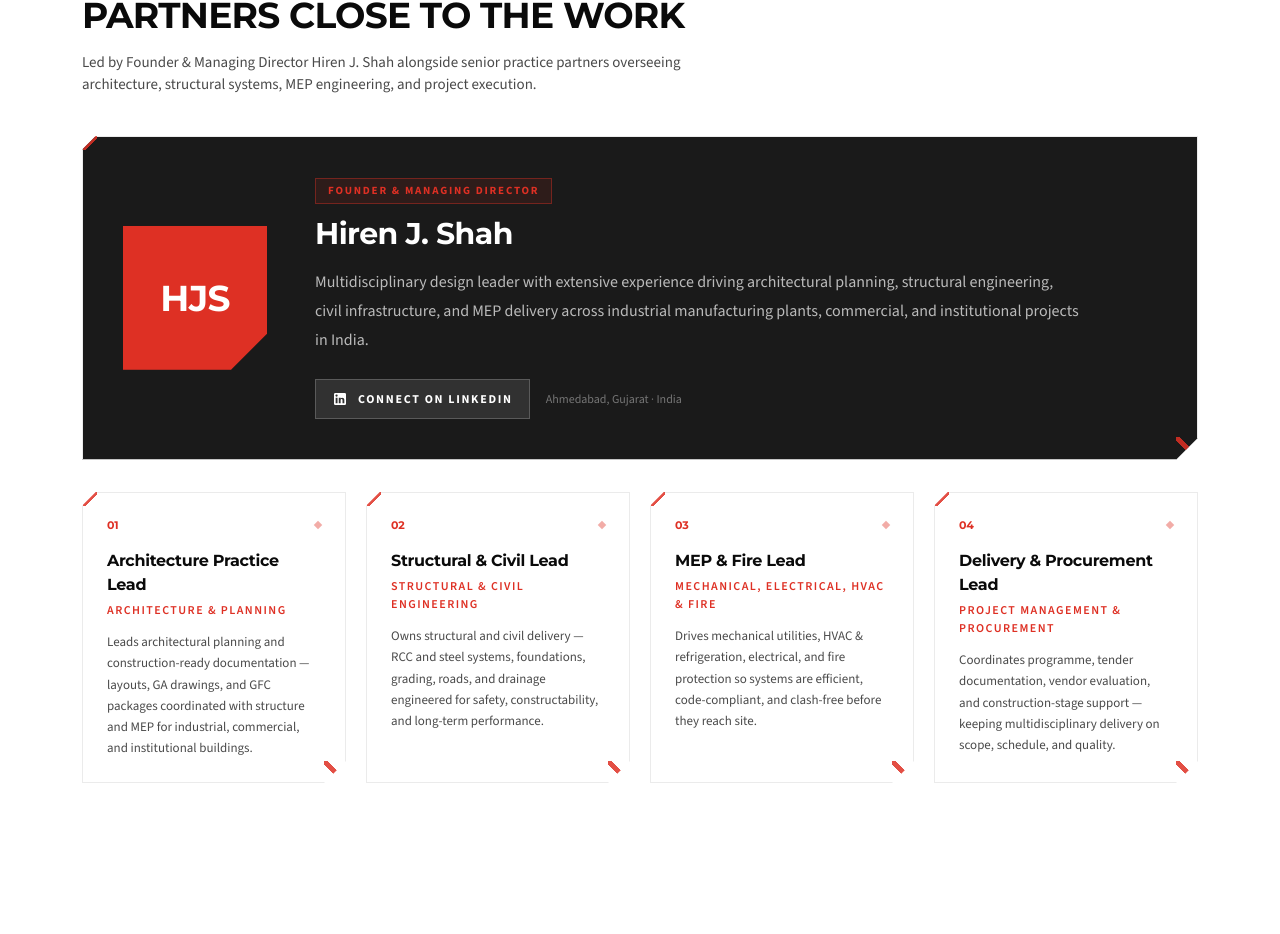
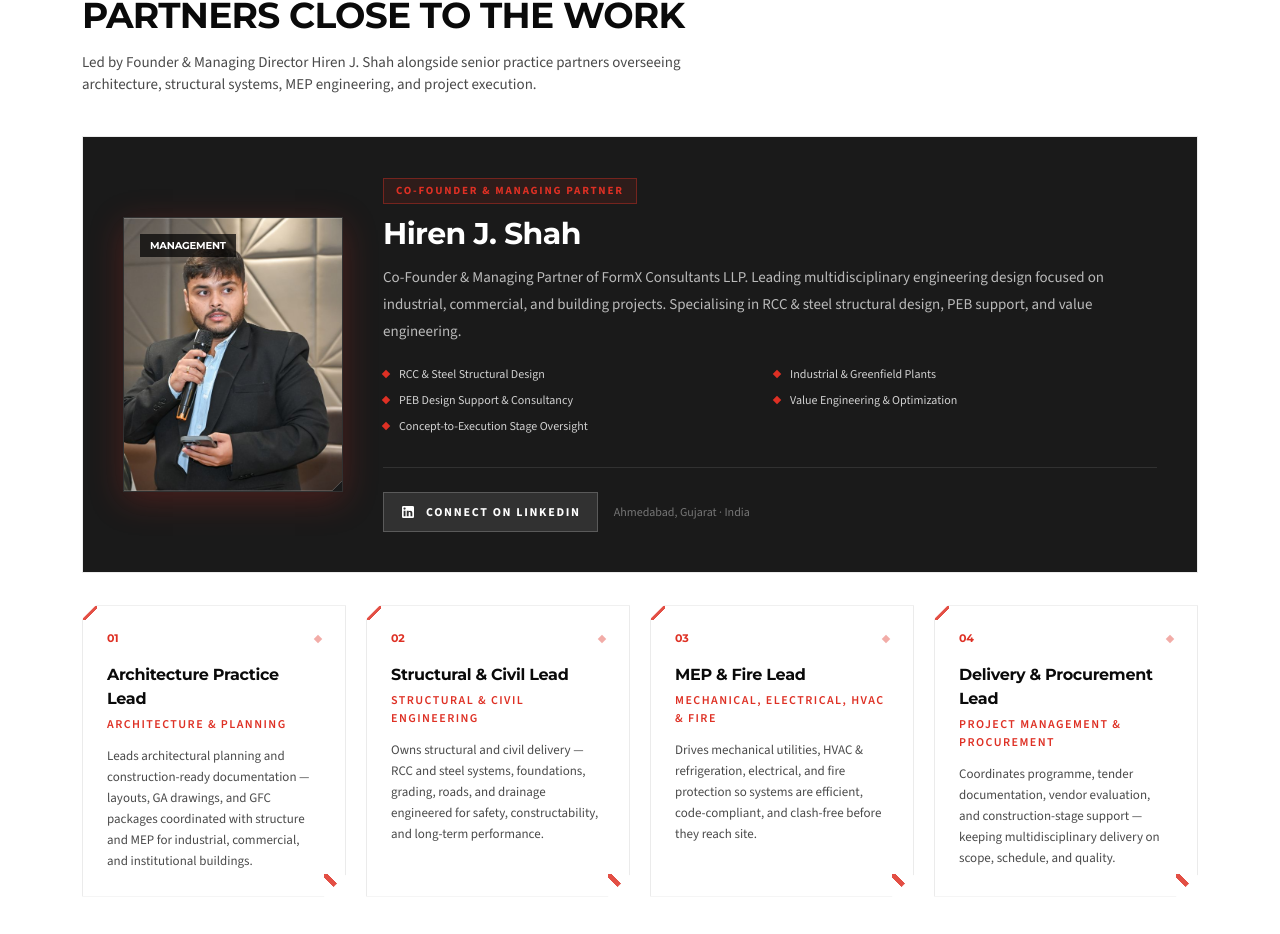
Before and after one commit to Poojan2107/FormX, a Next.js app: page /about in a window 1280 px wide. Shown: the part 2294-3228 px from the top of the page. Built offline with nearby package versions, Linux system fonts and the light colour scheme.

Commit message:
feat: enrich Hiren J. Shah profile with Co-Founder & Managing Partner experience highlights and 3 authentic LinkedIn technical articles

```diff
--- a/src/app/about/page.tsx
+++ b/src/app/about/page.tsx
@@ -189,27 +189,46 @@ export default function AboutPage() {
           {/* Featured Founder Spotlight Card */}
           {leadership.filter((p) => p.featured).map((founder) => (
             <Reveal key={founder.name} delay={0.04}>
-              <div className="formx-cut-x formx-edge formx-edge-x mt-10 border border-line bg-[#1a1a1a] p-6 text-white md:p-8 lg:p-10">
-                <div className="grid gap-8 lg:grid-cols-[auto_1fr] lg:items-center lg:gap-12">
-                  {/* Founder avatar badge */}
-                  <div className="formx-cut-lg flex size-28 shrink-0 items-center justify-center bg-x-red font-display text-3xl font-bold text-white shadow-[0_8px_32px_rgba(222,48,36,0.3)] md:size-36 md:text-4xl">
-                    HJS
+              <div className="mt-10 border border-line bg-[#1a1a1a] p-6 text-white md:p-8 lg:p-10">
+                <div className="grid gap-8 lg:grid-cols-[220px_1fr] lg:items-center lg:gap-10">
+                  {/* Founder photo */}
+                  <div className="overflow-hidden border border-white/10 shadow-[0_8px_32px_rgba(222,48,36,0.25)]">
+                    <AssetImage
+                      alt={founder.name}
+                      slot={founder.asset}
+                      kind="team"
+                      aspect="portrait"
+                      tone="light"
+                      label="Management"
+                      caption={founder.name}
+                    />
                   </div>
 
                   <div className="flex flex-col justify-between">
                     <div>
                       <span className="inline-block border border-x-red/40 bg-x-red/10 px-3 py-1 text-[11px] font-bold uppercase tracking-[0.16em] text-x-red">
-                        Founder & Managing Director
+                        {founder.role}
                       </span>
                       <h3 className="mt-3 font-display text-2xl font-bold text-white md:text-3xl">
                         {founder.name}
                       </h3>
-                      <p className="mt-4 max-w-3xl text-[15px] leading-[1.8] text-white/70 md:text-base">
+                      <p className="mt-3 max-w-3xl text-[14px] leading-[1.8] text-white/70 md:text-[15px]">
                         {founder.bio}
                       </p>
+
+                      {founder.highlights ? (
+                        <ul className="mt-5 grid gap-2 sm:grid-cols-2">
+                          {founder.highlights.map((h) => (
+                            <li key={h} className="flex items-center gap-2.5 text-[12px] text-white/80">
+                              <span className="size-1.5 rotate-45 bg-x-red" />
+                              {h}
+                            </li>
+                          ))}
+                        </ul>
+                      ) : null}
                     </div>
 
-                    <div className="mt-6 flex flex-wrap items-center gap-4">
+                    <div className="mt-8 flex flex-wrap items-center gap-4 border-t border-white/10 pt-6">
                       {founder.linkedin ? (
                         <a
                           href={founder.linkedin}
--- a/src/data/content.ts
+++ b/src/data/content.ts
@@ -2,6 +2,7 @@ export type TeamMember = {
   name: string;
   role: string;
   bio: string;
+  highlights?: string[];
   asset: string;
   linkedin?: string;
   featured?: boolean;
@@ -10,8 +11,15 @@ export type TeamMember = {
 export const leadership: TeamMember[] = [
   {
     name: "Hiren J. Shah",
-    role: "Founder & Managing Director",
-    bio: "Multidisciplinary design leader with extensive experience driving architectural planning, structural engineering, civil infrastructure, and MEP delivery across industrial manufacturing plants, commercial, and institutional projects in India.",
+    role: "Co-Founder & Managing Partner",
+    bio: "Co-Founder & Managing Partner of FormX Consultants LLP. Leading multidisciplinary engineering design focused on industrial, commercial, and building projects. Specialising in RCC & steel structural design, PEB support, and value engineering.",
+    highlights: [
+      "RCC & Steel Structural Design",
+      "Industrial & Greenfield Plants",
+      "PEB Design Support & Consultancy",
+      "Value Engineering & Optimization",
+      "Concept-to-Execution Stage Oversight",
+    ],
     asset: "team/hiren-j-shah.jpg",
     linkedin: "https://www.linkedin.com/in/hiren-j-shah/",
     featured: true,
@@ -57,33 +65,75 @@ export type BlogPost = {
 
 export const blogs: BlogPost[] = [
   {
+    slug: "skeleton-behind-successful-buildings",
+    category: "Structural Design",
+    date: "July 28, 2026",
+    title: "The skeleton behind every successful building: Safe, economical, practical",
+    excerpt:
+      "People remember a building by its face. A building stands because of its skeleton. How thoughtful engineering turns concepts into buildable, long-term structures.",
+    author: "Hiren J. Shah",
+    authorRole: "Co-Founder & Managing Partner, FormX",
+    authorLinkedin: "https://www.linkedin.com/in/hiren-j-shah/",
+    asset: "insights/policy.jpg",
+    body: [
+      "People remember a building by its face. A building stands because of its skeleton.",
+      "Every great building begins with a vision. But behind every beautiful structure lies something equally important — a strong, safe, and reliable structural system.",
+      "At FormX Consultants, we specialise in delivering structural engineering solutions that are safe (designs that ensure structural stability), economical (optimized designs that save cost), and practical (buildable solutions for smooth site execution).",
+      "We partner with architects, builders, developers, industries, and PEB manufacturers to transform concepts into structures that are efficient, buildable, and designed for long-term performance.",
+      "Our core expertise includes RCC Structural Design, Steel Structure Design, Industrial Buildings, Commercial Buildings, Residential Projects, PEB Design Support, and Structural Consultancy.",
+      "We believe that successful projects are not built by drawings alone. They are built through thoughtful engineering, practical solutions, and strong collaboration.",
+    ],
+  },
+  {
+    slug: "seismic-structural-resilience-failures",
+    category: "Earthquake Engineering",
+    date: "July 12, 2026",
+    title: "3 structural failures every engineer must know & how India must prepare",
+    excerpt:
+      "A technical journal on ground motion, seismic resilience, IS 1893 compliance, and building code lessons for structural engineers.",
+    author: "Hiren J. Shah",
+    authorRole: "Co-Founder & Managing Partner, FormX",
+    authorLinkedin: "https://www.linkedin.com/in/hiren-j-shah/",
+    asset: "insights/power.jpg",
+    body: [
+      "Seismic events do not grade on intention. They grade strictly on what we built.",
+      "Reflecting on recent seismic events along subduction zones, three common structural failure patterns emerge:",
+      "1. Essential facilities non-operational: Hospitals evacuated patients onto the street on the day they were needed most. Seismic codes demand essential facilities stay operational.",
+      "2. Unreinforced masonry & condemned structures: Buildings that had been officially condemned or lacked proper seismic detailing failing under lateral forces.",
+      "3. Lack of ductile detailing: Unreinforced walls and improper column joint laps initiating progressive collapse under lateral loads.",
+      "Why India must care: The Makran Subduction Zone off the Gujarat coast and active faults across Zones III-V carry similar lateral vulnerabilities. Our hospitals, schools, industrial plants, and bridges must be engineered with ductile detailing and IS 1893 compliance.",
+      "At FormX, every structural package undergoes ground motion, ductility, and lateral drift verification so structures protect life and remain functional when it matters most.",
+    ],
+  },
+  {
     slug: "column-splice-beam-joint-detailing",
     category: "Site Learning",
-    date: "July 24, 2026",
-    title: "Site Learning: Why column splices at beam-column joints risk failure",
+    date: "June 24, 2026",
+    title: "Site Learning: Why column splices at beam-column joints risk structural failure",
     excerpt:
       "IS 13920 detailing lessons: lap splices placed at high-stress beam-column joints limit bar strength under seismic and lateral loads.",
     author: "Hiren J. Shah",
-    authorRole: "Founder & Managing Director, FormX",
+    authorRole: "Co-Founder & Managing Partner, FormX",
     authorLinkedin: "https://www.linkedin.com/in/hiren-j-shah/",
     asset: "insights/column-splice.jpg",
     body: [
-      "During a recent bar bending schedule review prior to fabrication, our structural team caught a column lap splice placed directly at the beam-column joint — the highest stress zone in the entire frame.",
+      "A structural failure rarely starts with a dramatic mistake. More often, it begins with a small detailing decision that goes unnoticed.",
+      "During a routine review of a bar bending schedule, we identified a column splice located exactly where it should never be — at the beam-column joint.",
+      "The quantities were correct, the lap lengths were provided, and everything looked acceptable at first glance. But one critical detailing principle had been missed.",
       "IS 13920 and standard structural detailing practice are clear: lap splices in columns should be placed in the middle third of the column height away from the joint, away from the zone of maximum moment and seismic demand.",
       "When a splice lands at the joint, the bar cannot develop its full strength at the point where the structure needs it most. Under a seismic event or heavy lateral load, that's where failure initiates.",
-      "Why does this happen? Bar schedules are often prepared by fabricators working from span lengths, not from structural detailing intent. No one catches it until it's already bent and on site — or worse, already cast.",
-      "At FormX, our structural engineering team reviews BBS and construction documentation before cutting and pouring. Simple on paper, but expensive if caught after concreting.",
+      "Catching this issue before fabrication saved rework, delays, and potential performance concerns. Good structural design is not only about calculations — it is about ensuring every detail is placed where the structure can perform as intended.",
     ],
   },
   {
     slug: "ev-battery-facility-planning",
     category: "Design Process",
-    date: "July 5, 2026",
+    date: "June 5, 2026",
     title: "What to lock early for battery & EV manufacturing facilities",
     excerpt:
       "Architectural zoning, fire strategy, electrical capacity, and utility corridors that protect schedule on complex greenfield plants.",
     author: "Hiren J. Shah",
-    authorRole: "Founder & Managing Director, FormX",
+    authorRole: "Co-Founder & Managing Partner, FormX",
     authorLinkedin: "https://www.linkedin.com/in/hiren-j-shah/",
     asset: "insights/ev-battery.jpg",
     body: [
@@ -97,12 +147,12 @@ export const blogs: BlogPost[] = [
   {
     slug: "industrial-policy-plant-design",
     category: "Industry Trends",
-    date: "July 1, 2026",
+    date: "May 18, 2026",
     title: "Industrial investment signals and what they mean for plant design",
     excerpt:
       "A practical read for promoters evaluating manufacturing investments and facility planning priorities.",
     author: "Hiren J. Shah",
-    authorRole: "Founder & Managing Director, FormX",
+    authorRole: "Co-Founder & Managing Partner, FormX",
     authorLinkedin: "https://www.linkedin.com/in/hiren-j-shah/",
     asset: "insights/policy.jpg",
     body: [
@@ -113,72 +163,20 @@ export const blogs: BlogPost[] = [
     ],
   },
   {
-    slug: "power-infrastructure-manufacturing",
-    category: "Electrical Engineering",
-    date: "May 28, 2026",
-    title: "Power infrastructure planning for manufacturing facilities",
-    excerpt:
-      "Distribution, redundancy, and layout choices that keep operations dependable as capacity scales.",
-    author: "Hiren J. Shah",
-    authorRole: "Founder & Managing Director, FormX",
-    authorLinkedin: "https://www.linkedin.com/in/hiren-j-shah/",
-    asset: "insights/power.jpg",
-    body: [
-      "Manufacturing uptime is often an electrical story. Load lists that ignore diversity or future bays force costly retrofit of substations and cable routing.",
-      "Early SLD thinking should define HT/LT hierarchy, redundancy ambitions, and maintainable access to switchgear — coordinated with architecture so electrical rooms are not an afterthought.",
-      "Lighting, earthing, lightning protection, and backup power must track process criticality. Different areas do not share the same failure consequence — design should show that difference clearly.",
-      "FormX electrical packages emphasise clarity for contractors: single-line diagrams that match layouts, schedules that match procurement, and site clarification notes that close loops quickly.",
-    ],
-  },
-  {
     slug: "water-conservation-industrial",
     category: "Sustainable Design",
-    date: "May 12, 2026",
+    date: "May 2, 2026",
     title: "Water efficiency in industrial facility design",
     excerpt:
       "Practical planning concepts that reduce demand and support long-term operations without bloating project budget.",
     author: "Hiren J. Shah",
-    authorRole: "Founder & Managing Director, FormX",
+    authorRole: "Co-Founder & Managing Partner, FormX",
     authorLinkedin: "https://www.linkedin.com/in/hiren-j-shah/",
     asset: "insights/water.jpg",
     body: [
       "Industrial water strategy starts with demand mapping — process, domestic, landscaping, and fire — then decides where recycle, rainwater, and efficient fixtures actually move the needle.",
       "Site civil and infrastructure design (grading, drains, storage) either enables reuse or wastes the opportunity. Plant-room allocation for treatment equipment must be reserved in concept plans.",
       "Sustainability measures survive when they are embedded in base design documents, not appended as a late checklist. FormX tracks water and energy measures inside the same coordinated documentation used for MEP clash checks.",
-    ],
-  },
-  {
-    slug: "clash-free-utility-coordination",
-    category: "Design Process",
-    date: "April 20, 2026",
-    title: "Clash-free utility coordination before construction starts",
-    excerpt:
-      "How coordinated mechanical, electrical, and fire junctions reduce site delays for multi-service industrial buildings.",
-    author: "Hiren J. Shah",
-    authorRole: "Founder & Managing Director, FormX",
-    authorLinkedin: "https://www.linkedin.com/in/hiren-j-shah/",
-    asset: "insights/clash.jpg",
-    body: [
-      "Most site delays blamed on execution began as unresolved junctions in design. Multi-service ceilings and shafts need deliberate ownership: who leads the corridor, what is primary, what yields.",
-      "FormX coordinates mechanical utilities, HVAC, electrical, and fire protection with architecture and structure — enlarging critical junctions and access envelopes before duct fabrication and before pouring.",
-      "The deliverable is not a pretty model alone; it is a set of decisions documented early enough that BOQs and shop drawings inherit the same geometry. That is how coordinated consultancy protects client schedule.",
-    ],
-  },
-  {
-    slug: "industrial-park-master-planning",
-    category: "Site Infrastructure",
-    date: "March 8, 2026",
-    title: "What good industrial park infrastructure gets right",
-    excerpt:
-      "Plot logic, corridor planning, and phased external development that keep campuses investable and operable.",
-    author: "Hiren J. Shah",
-    authorRole: "Founder & Managing Director, FormX",
-    authorLinkedin: "https://www.linkedin.com/in/hiren-j-shah/",
-    asset: "insights/park.jpg",
-    body: [
-      "Industrial parks succeed when shared infrastructure anticipates future occupants without overbuilding day-one capex. Right-of-way for roads, drains, power, and utilities must be generous and protected.",
-      "Plot depth, truck courts, and setbacks define which industries can actually land. Marketing drawings that ignore logistics create empty plots with poor yield.",
-      "FormX site infrastructure and civil packages link land use to engineered corridors and phased trunk works — so promoters can sell plots with credible utility stories and builders can execute without rewriting the campus every year.",
     ],
   },
 ];
```
